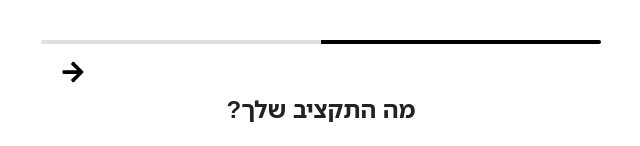
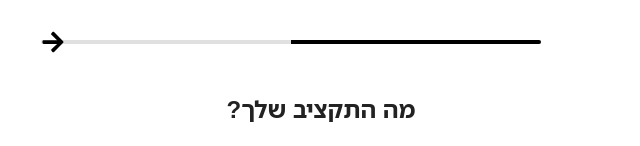
Before and after one commit to am1rbi/jewellery_matcher, a React (Create React App) app: page /budget in a window 1280 px wide. Shown: the top 146 px of the page, without its empty margins (319-959 px from the left). Built offline with nearby package versions, Linux system fonts and the light colour scheme.

Commit message:
arrow back button

```diff
--- a/src/web/styles.css
+++ b/src/web/styles.css
@@ -248,6 +248,8 @@ p {
   width: 100%;
   height: 10px;
   background-color: #f0f0f0;
+  margin-right: 60px; /* Add some margin to avoid overlap with the button */
+  width: calc(100% - 60px); /* Adjust width to account for the margin */
 }
 
 .progress {
@@ -258,13 +260,14 @@ p {
 
 .back-button {
   position: absolute;
-  top: 20px;
-  left: 20px;
+  top: -10px;
+  right: 25x; /* Changed from left to right */
   padding: 5px 10px;
   background-color: #f0f0f0;
   border: none;
   border-radius: 5px;
   cursor: pointer;
+  z-index: 10; /* Ensure it's above other elements */
 }
 
 .back-button:hover {
```
